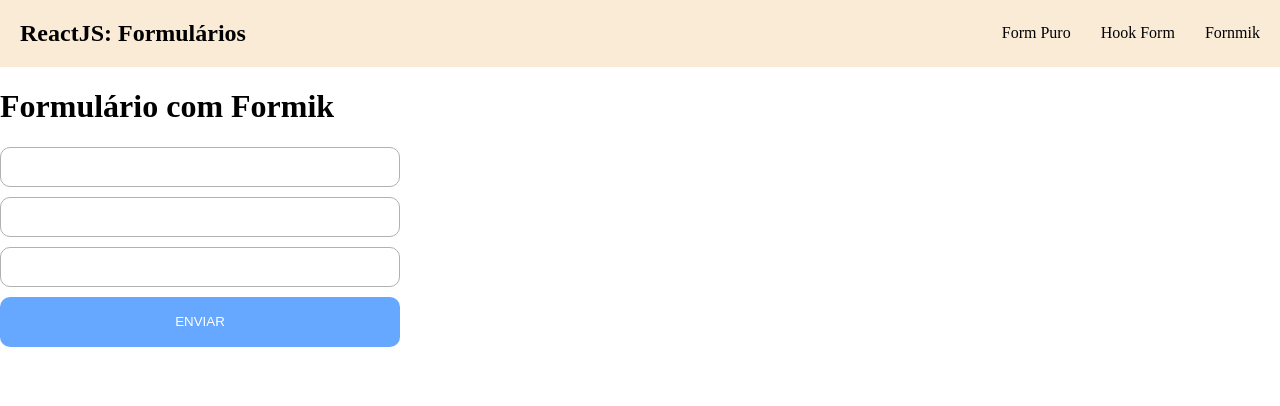
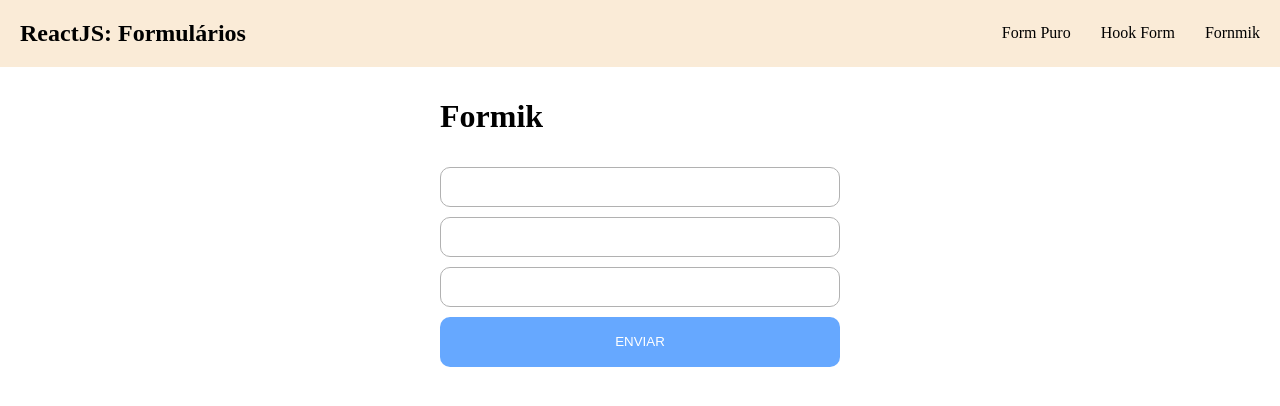
Before and after one commit to fagnercruz/react-forms, a React (Vite) app: page /formik in a window 1280 px wide. Shown: the top 406 px of the page. Built offline with nearby package versions, Linux system fonts and the light colour scheme.

Commit message:
Validação dos campos formik e ajustes no layout de outros forms

```diff
--- a/src/index.css
+++ b/src/index.css
@@ -10,6 +10,8 @@
 
   max-width: 400px;
   gap: 10px;
+
+  margin: 10px auto;
 }
 
 input,
--- a/src/routes/FormikForm/index.tsx
+++ b/src/routes/FormikForm/index.tsx
@@ -1,11 +1,20 @@
 import { Formik, Form, Field } from "formik";
+import * as Yup from "yup";
+
+const schema = Yup.object().shape({
+  nome: Yup.string(),
+  email: Yup.string().email("Formato de e-mail inválido"),
+  senha: Yup.string()
+    .min(3, "Limite mínimo de 3 caracteres")
+    .max(8, "Limite máximo de 8 caracteres")
+    .required("Campo obrigatório"),
+});
 
 export default function FormikForm() {
   return (
     <>
-      <h1>Formulário com Formik</h1>
-
       <Formik
+        validationSchema={schema}
         initialValues={{ nome: "", email: "", senha: "" }}
         onSubmit={(values, { setSubmitting }) => {
           console.log("Formulário Formik - Sem boilerplate");
@@ -13,11 +22,12 @@
           setSubmitting(false);
         }}
       >
-        {({ isSubmitting }) => (
+        {({ isSubmitting, errors }) => (
           <Form className="form-testes">
-            <Field type="text" name="nome" />
-            <Field type="email" name="email" />
-            <Field type="password" name="senha" />
+            <h1>Formik</h1>
+            <Field type="text" name="nome" /> {errors.nome}
+            <Field type="email" name="email" /> {errors.email}
+            <Field type="password" name="senha" /> {errors.senha}
             <button type="submit" disabled={isSubmitting}>
               Enviar
             </button>
--- a/src/routes/HookForm/index.tsx
+++ b/src/routes/HookForm/index.tsx
@@ -19,8 +19,8 @@
 
   return (
     <>
-      <h1>Formulário com react-hook-form</h1>
       <form className="form-testes" onSubmit={handleSubmit(onSubmit)}>
+        <h1>React Hook Form</h1>
         <input type="text" placeholder="Nome" {...register("nome")} />
         <input
           type="email"
--- a/src/routes/RawForm/index.tsx
+++ b/src/routes/RawForm/index.tsx
@@ -1,4 +1,5 @@
 import { useState } from "react";
+import { EventType } from "react-hook-form";
 
 type DadosForm = {
   nome: string;
@@ -20,12 +21,11 @@
   }
 
   const handleChange = (event, campo: string) => {
-    setDadosForm({ ...dadosForm, [campo]: event.target.value });
+    setDadosForm({ ...dadosForm, [campo]: event.target?.value });
   };
   return (
-    <>
+    <form className="form-testes" onSubmit={handleSubmit}>
       <h1>Formulário Raíz</h1>
-      <form className="form-testes" onSubmit={handleSubmit}>
       <input
         type="text"
         placeholder="Nome"
@@ -47,6 +47,5 @@
       />
       <button type="submit">Enviar</button>
     </form>
-    </>
   );
 }
```
Lines whose indentation alone changed are shown as unchanged.
